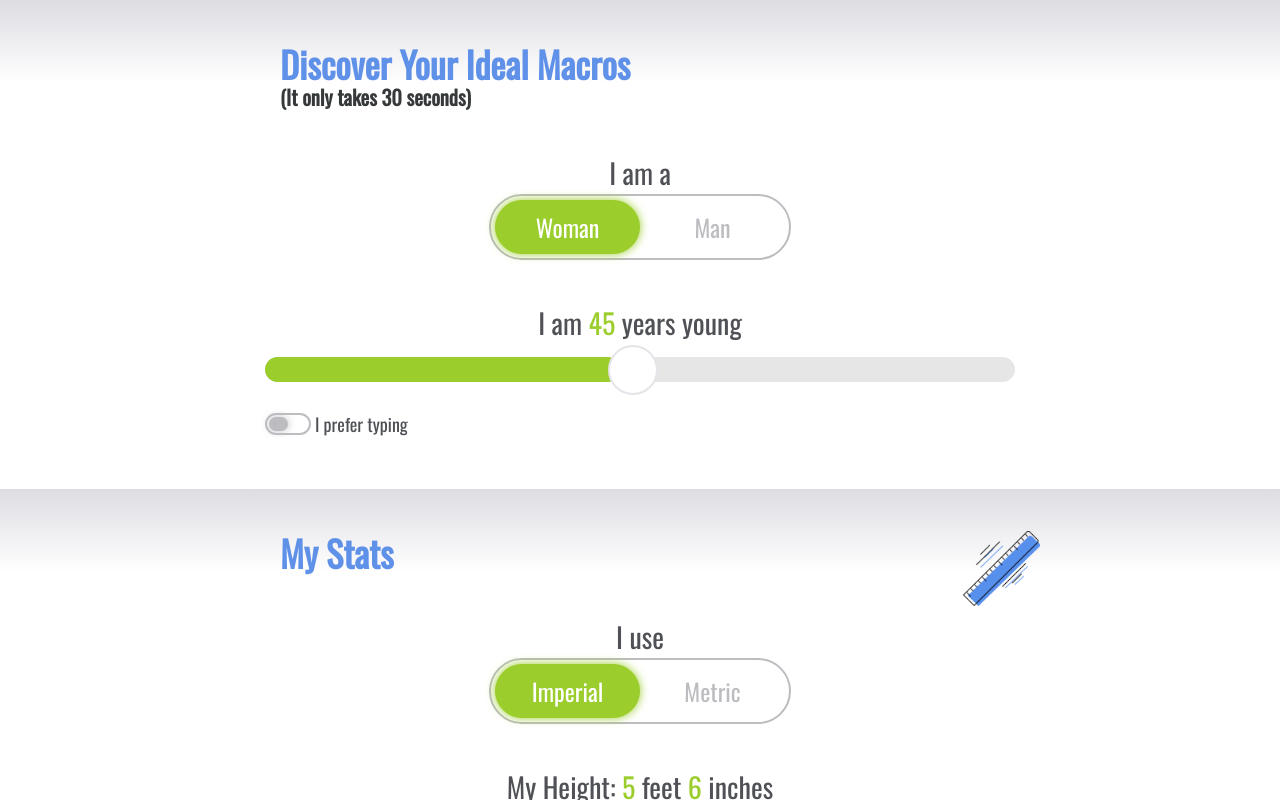
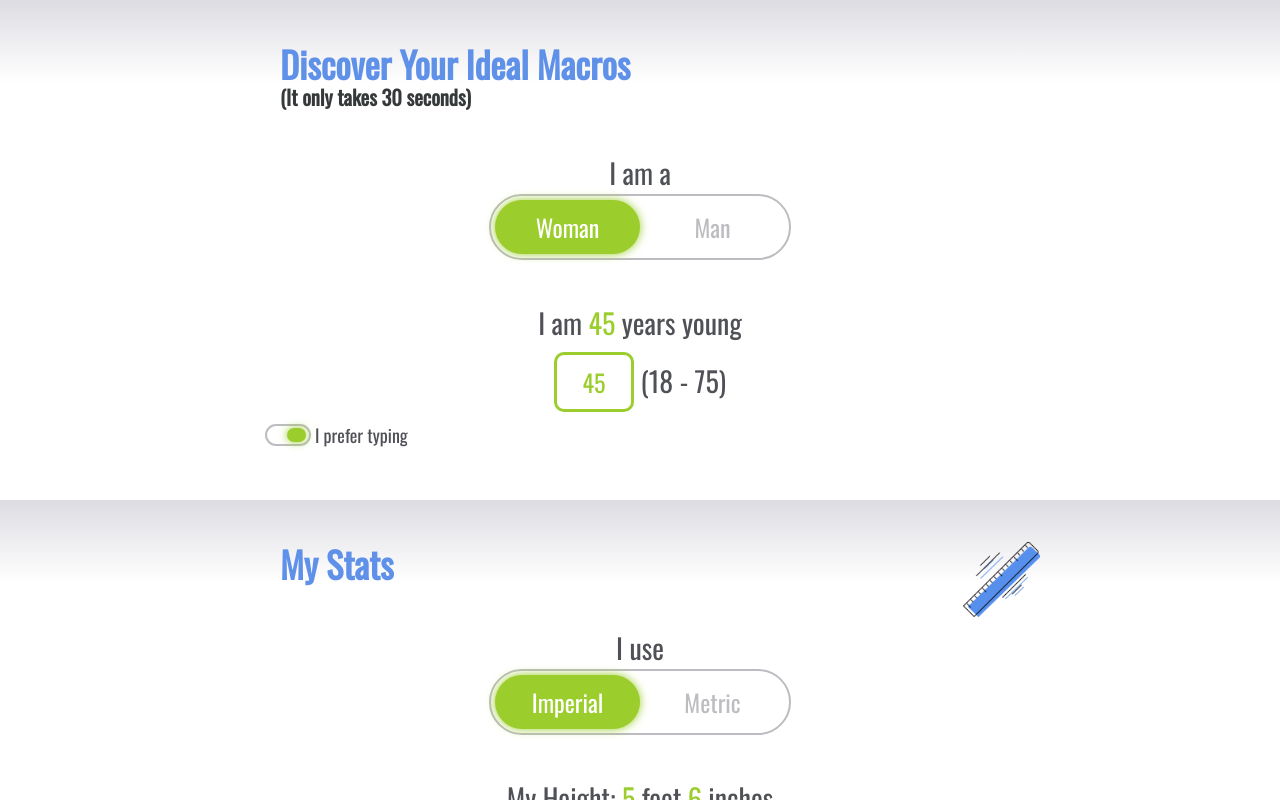
Before and after one commit to AreebVohra/macro-fitness-calculator, a React (Create React App) app: page / in a window 1280 px wide. Both pictures are taken after a click on the button 288 px from the left and 423 px from the top of the page. Shown: the top 800 px of the page. Built offline with nearby package versions, Linux system fonts and the light colour scheme.

Commit message:
age and body fat toggle done

```diff
--- a/src/App.js
+++ b/src/App.js
@@ -54,6 +54,7 @@ export default class App extends Component {
       nutritionalPrefLowCarb: false,
       firstName: '',
       email: '',
+      preferTyping: false,
       recieveEmail: false,
 
       liftingDaysPerWeek: 3,
@@ -266,6 +267,19 @@ export default class App extends Component {
 
   updateInput = (e) => this.setState({ [e.target.id]: e.target.value });
 
+  updateTypingInput = (e) => {
+    let value = parseInt(e.target.value)
+    let max = parseInt(e.target.max)
+
+    if (value > max)
+      this.setState({ [e.target.id]: max });
+    else if (e.target.value === '')
+      this.setState({ [e.target.id]: '' });
+    else
+      this.setState({ [e.target.id]: value });
+
+  }
+
   updateCheckInput = (e) => this.setState({ [e.target.id]: e.target.checked });
 
   ValidateEmail = (inputText) => {
@@ -281,6 +295,7 @@ export default class App extends Component {
     const { liftingDaysPerWeek, liftingMinutesPerDay, strengthLevel, cardioDaysPerWeek, cardioMinutesPerDay, cardioLevel } = this.state;
     const { activeJobDayRoutine, fitnessExperience, fitnessLocation, nutritionalPreference, trackingMacros } = this.state;
     const { motivationPerson, otherMotivation, bestHelptoReachGoal, otherHelp, medicalDiagnosis } = this.state;
+    const { preferTyping } = this.state;
     return (
       <div id="calc_container">
         <div className="CalcContainer" style={{ boxSizing: 'border-box', display: 'flex', }}>
@@ -312,14 +327,24 @@ export default class App extends Component {
               <div tabIndex="-1" className="cf-margin"></div>
               <div className="iam-text">I am <font className="cfgreen">{age}</font> years young</div>
               <div className="slider-container" style={{ width: 750, maxWidth: '80%', margin: '0px auto', }}>
-                <PrettoSlider defaultValue={age} onChange={(e, v) => this.setState({ age: v })} step={1} min={18} max={75} />
+                {
+                  preferTyping
+                    ?
+                    <div>
+                      <div>
+                        <input step="1" style={{ display: 'inline-block' }} maxLength={2} max={75} className={(age >= 18 && age <= 75) ? 'cf-text-input-num cf-text-input' : 'cf-text-input-num cf-text-input-invalid'} type="number" pattern="" onInput={this.updateTypingInput} placeholder="Age" id="age" value={age} findex="2" kfocus="false" />
+                        <div className="range-text" style={{ display: 'inline-block', }}>&nbsp;(18 - 75)</div>
+                      </div>
+                    </div>
+                    : <PrettoSlider defaultValue={age} onChange={(e, v) => this.setState({ age: v })} step={1} min={18} max={75} />
+                }
               </div>
               <div style={{ width: 750, maxWidth: '80%', textAlign: 'left', margin: '0px auto', height: 46 }}>
                 <div className="cf-toggle-container" style={{ display: 'inline-block', }}>
                   <div className="cf-toggle-mask">
-                    <div className="cf-toggle-transition-div untoggled"></div>
+                    <div className={preferTyping ? 'cf-toggle-transition-div toggled' : 'cf-toggle-transition-div untoggled'}></div>
                   </div>
-                  <button className="cf-toggle" findex="3" kfocus="false"></button>
+                  <button onClick={() => this.setState({ preferTyping: !preferTyping })} className="cf-toggle" findex="3" kfocus="false"></button>
                 </div>
                 <div className="iam-text" style={{ marginTop: 0, marginLeft: 4, verticalAlign: 'top', fontSize: 18, lineHeight: '46px', display: 'inline-block' }}>I prefer typing</div>
               </div>
@@ -401,7 +426,17 @@ export default class App extends Component {
                 </div>
               </div>
               <div className="slider-container" style={{ width: 750, maxWidth: '80%', margin: '0px auto' }}>
-                <PrettoSlider defaultValue={bodyFat} onChange={(e, v) => this.setState({ bodyFat: v })} step={1} min={6} max={50} />
+                {
+                  preferTyping
+                    ?
+                    <div>
+                      <div>
+                        <input step="1" style={{ display: 'inline-block' }} maxLength={2} max={50} className={(bodyFat >= 6 && bodyFat <= 50) ? 'cf-text-input-num cf-text-input' : 'cf-text-input-num cf-text-input-invalid'} type="number" pattern="" onInput={this.updateTypingInput} placeholder="BFP" id="bodyFat" value={bodyFat} findex="11" kfocus="false" />
+                        <div className="range-text" style={{ display: 'inline-block' }}>&nbsp;(6 - 50)</div>
+                      </div>
+                    </div>
+                    : <PrettoSlider defaultValue={bodyFat} onChange={(e, v) => this.setState({ bodyFat: v })} step={1} min={6} max={50} />
+                }
               </div>
               <div tabIndex="-1" className="cf-margin"></div>
             </div>
@@ -614,7 +649,6 @@ export default class App extends Component {
               </div>
               <div tabIndex="-1" className="cf-margin"></div>
             </div>
-
             <div className="cf-dietSection" style={{ width: '100%' }}>
               <div className="gradient" style={{ border: 'medium none', zIndex: -10, position: 'absolute', width: '100%', maxWidth: '100%' }}></div>
               <div tabIndex="-1" className="cf-margin"></div>
@@ -643,7 +677,6 @@ export default class App extends Component {
               </div>
               <div tabIndex="-1" className="cf-margin"></div>
             </div>
-
             <div className="cf-motivationSection" style={{ width: '100%' }}>
               <div className="gradient" style={{ border: 'medium none', zIndex: -10, position: 'absolute', width: '100%', maxWidth: '100%' }}></div>
               <div tabIndex="-1" className="cf-margin"></div>
```
Also changed, not shown: 1 other file (tests, documents, lock files or other folders).
